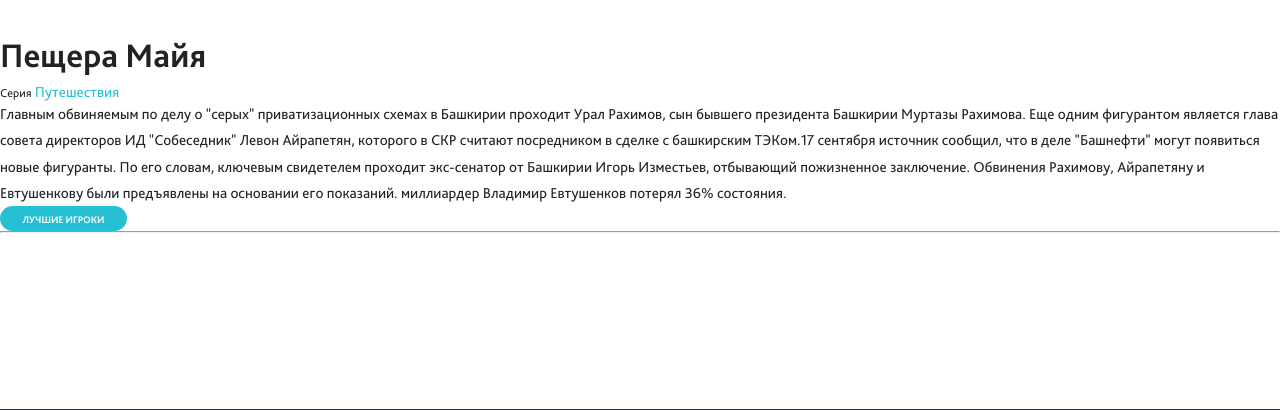
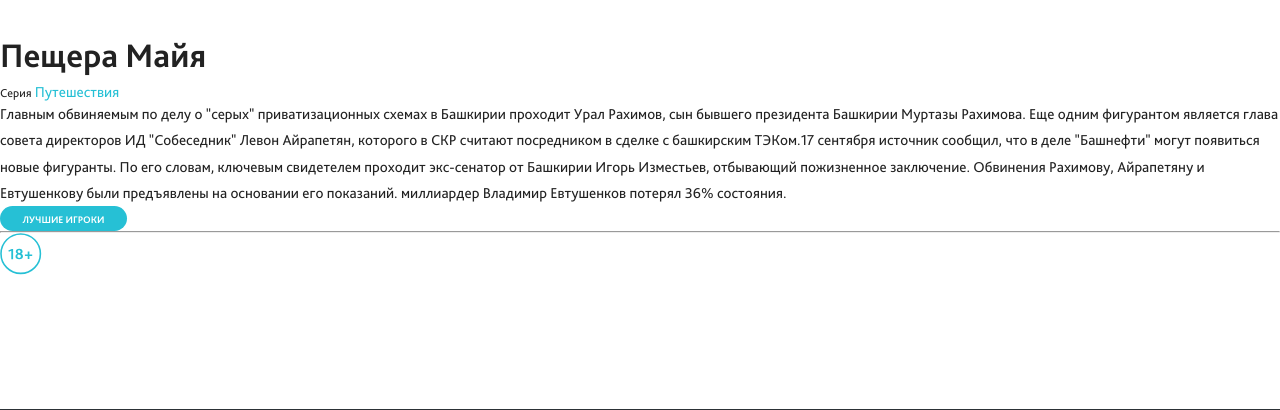
Before and after one commit to Nekrasovnetut/sherlockweb, a PHP site: page /quest.php in a window 1280 px wide. Shown: the part 391-801 px from the top of the page. Run offline with PHP 8.4, Linux system fonts and the light colour scheme.

Commit message:
18 плюс

```diff
--- a/quest.php
+++ b/quest.php
@@ -24,6 +24,9 @@
 		<aside class="quest-aside">
 			<a href="quest-winners.php" class="btn btn--big"> Лучшие игроки</a>
 			<hr />
+			<img src="assets/images/icons/18plus.svg"
+				 onerror="this.onerror=null; this.src='assets/images/icons/18plus.png'"
+				 class="plus18" />
 		</aside>
 	</div>
 </div>
```
Also changed, not shown: assets/images/icons/18plus.png (added), assets/images/icons/18plus.svg (added).
